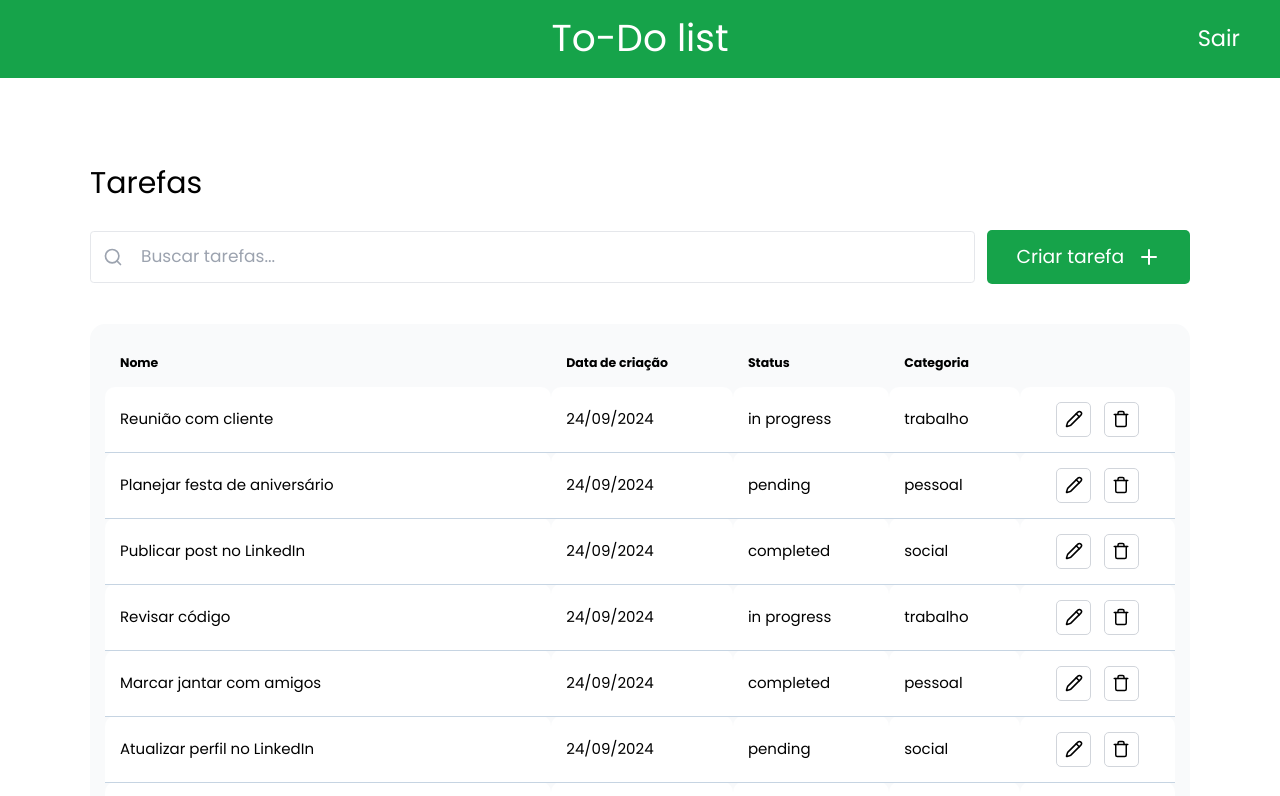
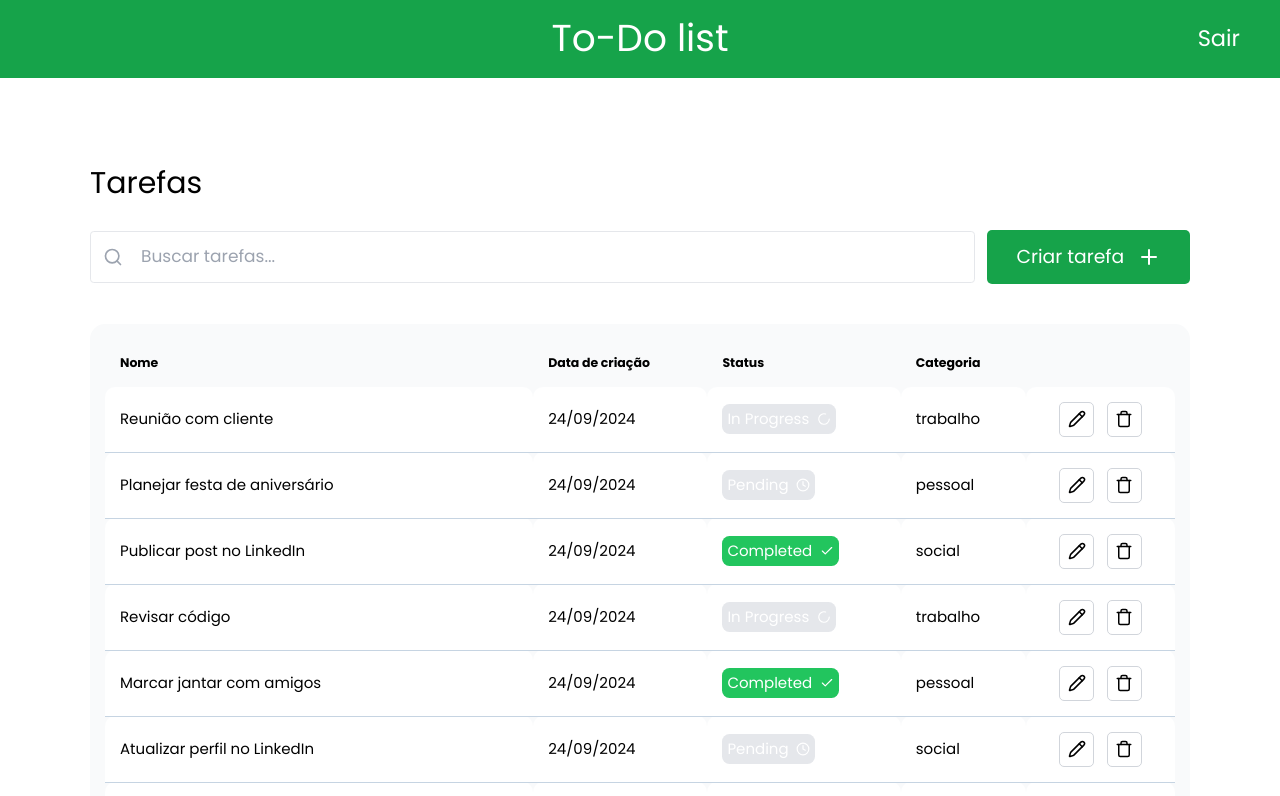
Before and after one commit to Kaua2123/nextjs-to-do-list, a Next.js app: page /tasks in a window 1280 px wide. Shown: the top 796 px of the page. Built offline with nearby package versions, Linux system fonts and the light colour scheme.

Commit message:
feat: add status styles

```diff
--- a/package.json
+++ b/package.json
@@ -9,6 +9,7 @@
     "lint": "next lint"
   },
   "dependencies": {
+    "clsx": "^2.1.1",
     "lucide-react": "^0.428.0",
     "next": "14.2.5",
     "pg": "^8.12.0",
--- a/src/app/lib/definitions.ts
+++ b/src/app/lib/definitions.ts
@@ -1,7 +1,7 @@
 // arquivo onde se localiza as tipagens
 
 type Tags = 'social' | 'trabalho' | 'pessoal';
-type Status = 'pending' | 'in progress' | 'completed';
+export type Status = 'pending' | 'in progress' | 'completed';
 
 export type Task = {
   id: number;
--- a/src/app/ui/tasks/status.tsx
+++ b/src/app/ui/tasks/status.tsx
@@ -0,0 +1,38 @@
+import { Check, Loader2, Clock } from 'lucide-react';
+import clsx from 'clsx';
+
+export function Status({ status }: { status: string }) {
+  return (
+    <span
+      className={clsx(
+        'inline-flex items-center gap-3 bg-gray-200 px-2 py-2 rounded-xl text-white',
+        {
+          'bg-green-500': status === 'completed',
+          'bg-gray-200 text-gray-600': status === 'pending',
+          'bg-blue-500': status === 'in progress',
+        },
+      )}
+    >
+      {status == 'completed' && (
+        <>
+          Completed
+          <Check size={14} />
+        </>
+      )}
+
+      {status == 'pending' && (
+        <>
+          Pending
+          <Clock size={14} />
+        </>
+      )}
+
+      {status == 'in progress' && (
+        <>
+          In Progress
+          <Loader2 size={14} />
+        </>
+      )}
+    </span>
+  );
+}
--- a/src/app/ui/tasks/table.tsx
+++ b/src/app/ui/tasks/table.tsx
@@ -1,6 +1,7 @@
 import { tasks } from '@/app/lib/placeholder-data';
 import styles from '@/app/ui/tasks/table.module.css';
 import { DeleteButton, EditButton } from '@/app/ui/tasks/buttons';
+import { Status } from './status';
 
 export default function Table() {
   const fetchTasks = tasks;
@@ -22,7 +23,9 @@ export default function Table() {
             <tr key={index}>
               <td>{task.name}</td>
               <td>24/09/2024</td>
-              <td>{task.status}</td>
+              <td>
+                <Status status={task.status} />
+              </td>
               <td>{task.tags}</td>
               <td className="">
                 <div className="flex items-center justify-center gap-5">
```
Also changed, not shown: 1 other file (tests, documents, lock files or other folders).
